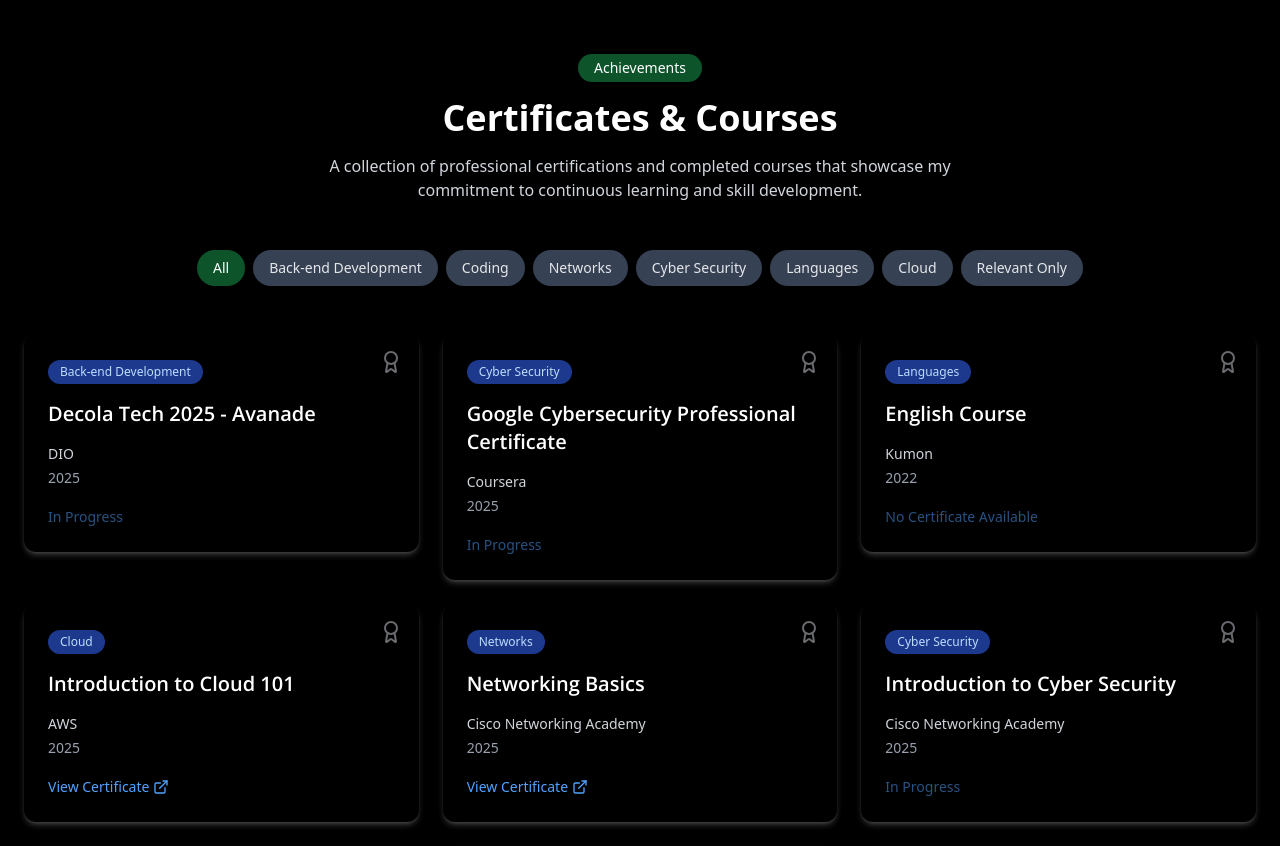
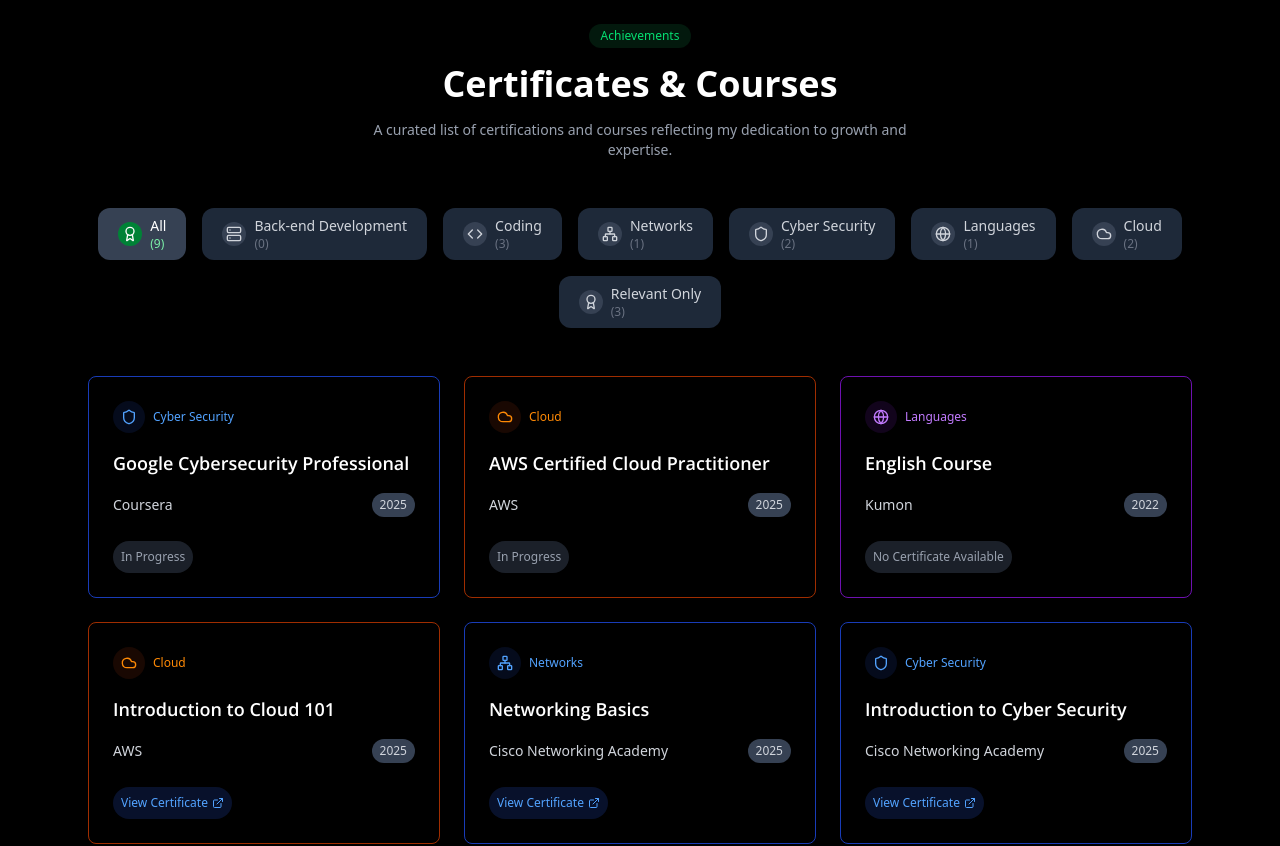
Before and after one commit to Ga5000/Portfolio, a React (Vite) app: page / in a window 1280 px wide. Shown: the part 4560-5406 px from the top of the page. Built offline with nearby package versions, Linux system fonts and the light colour scheme.

Commit message:
changes: improvement in the certifications and courses section, and new course completed and new certification in progress added

```diff
--- a/src/components/CertificateCard.tsx
+++ b/src/components/CertificateCard.tsx
@@ -1,11 +1,12 @@
 import { motion } from "framer-motion";
-import { Award, ExternalLink } from "lucide-react";
+import { Award, ExternalLink, Server, Code, Network, Shield, Globe, Cloud } from "lucide-react";
 
 interface CertificateCardProps {
   title: string;
   issuer: string;
   date: string;
   category: string;
+  originalCategory: string;
   link?: string;
   darkMode: boolean;
   viewCertificateText: string;
@@ -19,13 +20,79 @@
   issuer,
   date,
   category,
+  originalCategory,
   link,
   darkMode,
   viewCertificateText,
   inProgressText,
   noCertificateText,
-  currentYear
+  currentYear,
 }: CertificateCardProps) => {
+  // Define category styles based on original category and dark mode
+  const getCategoryStyles = (category: string) => {
+    switch (category) {
+      case "Back-end Development":
+        return {
+          Icon: Server,
+          color: darkMode ? "text-green-400" : "text-green-600",
+          bgColor: darkMode ? "bg-green-900/20" : "bg-green-50",
+          borderColor: darkMode ? "border-green-800" : "border-green-100",
+          ribbonColor: darkMode ? "from-green-900 to-green-800" : "from-green-100 to-green-200",
+        };
+      case "Coding":
+        return {
+          Icon: Code,
+          color: darkMode ? "text-yellow-400" : "text-yellow-600",
+          bgColor: darkMode ? "bg-yellow-900/20" : "bg-yellow-50",
+          borderColor: darkMode ? "border-yellow-800" : "border-yellow-100",
+          ribbonColor: darkMode ? "from-yellow-900 to-yellow-800" : "from-yellow-100 to-yellow-200",
+        };
+      case "Networks":
+        return {
+          Icon: Network,
+          color: darkMode ? "text-blue-400" : "text-blue-600",
+          bgColor: darkMode ? "bg-blue-900/20" : "bg-blue-50",
+          borderColor: darkMode ? "border-blue-800" : "border-blue-100",
+          ribbonColor: darkMode ? "from-blue-900 to-blue-800" : "from-blue-100 to-blue-200",
+        };
+      case "Cyber Security":
+        return {
+          Icon: Shield,
+          color: darkMode ? "text-blue-400" : "text-blue-600",
+          bgColor: darkMode ? "bg-blue-900/20" : "bg-blue-50",
+          borderColor: darkMode ? "border-blue-800" : "border-blue-100",
+          ribbonColor: darkMode ? "from-blue-900 to-blue-800" : "from-blue-100 to-blue-200",
+        };
+      case "Languages":
+        return {
+          Icon: Globe,
+          color: darkMode ? "text-purple-400" : "text-purple-600",
+          bgColor: darkMode ? "bg-purple-900/20" : "bg-purple-50",
+          borderColor: darkMode ? "border-purple-800" : "border-purple-100",
+          ribbonColor: darkMode ? "from-purple-900 to-purple-800" : "from-purple-100 to-purple-200",
+        };
+      case "Cloud":
+        return {
+          Icon: Cloud,
+          color: darkMode ? "text-orange-400" : "text-orange-600",
+          bgColor: darkMode ? "bg-orange-900/20" : "bg-orange-50",
+          borderColor: darkMode ? "border-orange-800" : "border-orange-100",
+          ribbonColor: darkMode ? "from-orange-900 to-orange-800" : "from-orange-100 to-orange-200",
+        };
+      default:
+        return {
+          Icon: Award,
+          color: darkMode ? "text-gray-400" : "text-gray-600",
+          bgColor: darkMode ? "bg-gray-900/20" : "bg-gray-50",
+          borderColor: darkMode ? "border-gray-800" : "border-gray-100",
+          ribbonColor: darkMode ? "from-gray-900 to-gray-800" : "from-gray-100 to-gray-200",
+        };
+    }
+  };
+
+  const { Icon: CategoryIcon, color, bgColor, borderColor, ribbonColor } = getCategoryStyles(originalCategory);
+
+  // Determine link text or status
   const getLinkText = () => {
     if (link && link !== "") return viewCertificateText;
     return date === currentYear ? inProgressText : noCertificateText;
@@ -35,37 +102,44 @@
     <motion.div
       whileHover={{ y: -5 }}
       transition={{ type: "spring", stiffness: 300 }}
-      className={`relative p-6 rounded-xl backdrop-blur-lg shadow-md ${darkMode ? ' shadow-white/20' : ' shadow-gray-500/30'}`}
+      className={`relative p-6 rounded-lg overflow-hidden ${
+        darkMode ? " shadow-lg" : "bg-white shadow-md"
+      } ${borderColor} border border-opacity-40`}
     >
-      <div className="absolute top-4 right-4">
-        <Award className={`w-6 h-6 opacity-50 ${darkMode ? 'text-gray-300' : 'text-gray-500'}`} />
-      </div>
       <div className="space-y-4">
-        <div>
-          <span
-            className={`inline-block px-3 py-1 text-xs font-medium rounded-full ${darkMode ? 'bg-blue-900 text-blue-200' : 'bg-blue-100 text-blue-800'}`}
-          >
-            {category}
+        {/* Category with icon */}
+        <div className="flex items-center space-x-2">
+          <span className={`flex items-center justify-center p-2 rounded-full ${bgColor}`}>
+            <CategoryIcon className={`w-4 h-4 ${color}`} />
           </span>
+          <span className={`text-xs font-medium ${color}`}>{category}</span>
         </div>
-        <h3 className={`text-xl font-semibold ${darkMode ? ' text-white' : 'text-gray-900'}`}>
-          {title}
-        </h3>
-        <div className="space-y-1">
-          <p className={`text-sm font-medium ${darkMode ? 'text-gray-300' : 'text-gray-600'}`}>
-            {issuer}
+
+        {/* Title */}
+        <h3 className={`text-lg font-semibold ${darkMode ? "text-white" : "text-gray-800"}`}>{title}</h3>
+
+        {/* Issuer and date */}
+        <div className="flex justify-between items-center">
+          <p className={`text-sm ${darkMode ? "text-gray-300" : "text-gray-600"}`}>{issuer}</p>
+          <p className={`text-xs px-2 py-1 rounded-full ${darkMode ? "bg-gray-700 text-gray-300" : "bg-gray-100 text-gray-600"}`}>
+            {date}
           </p>
-          <p className={`text-sm ${darkMode ? 'text-gray-400' : 'text-gray-500'}`}>{date}</p>
         </div>
+
+        {/* Link or Status */}
         {link !== undefined && (
           <a
             href={link || "#"}
             target={link ? "_blank" : "_self"}
             rel={link ? "noopener noreferrer" : ""}
-            className={`inline-flex items-center text-sm transition-colors ${darkMode ? 'text-blue-400 hover:text-blue-200' : 'text-blue-600 hover:text-blue-800'} ${!link && 'pointer-events-none opacity-50'}`} // Disable interaction if no link
+            className={`inline-flex items-center mt-2 text-xs font-medium p-2 rounded-full transition-colors ${
+              darkMode
+                ? link ? "bg-blue-900/30 text-blue-400 hover:bg-blue-800/50" : "bg-gray-700/50 text-gray-400"
+                : link ? "bg-blue-50 text-blue-600 hover:bg-blue-100" : "bg-gray-100 text-gray-500"
+            } ${!link && "pointer-events-none"}`}
           >
             {getLinkText()}
-            {link && <ExternalLink className="ml-1 w-4 h-4" />}
+            {link && <ExternalLink className="ml-1 w-3 h-3" />}
           </a>
         )}
       </div>
--- a/src/sections/Certficates.tsx
+++ b/src/sections/Certficates.tsx
@@ -1,8 +1,21 @@
 import { useState } from "react";
 import { motion } from "framer-motion";
+import { Server, Code, Network, Shield, Globe, Cloud, Award } from "lucide-react";
 import CertificateCard from "../components/CertificateCard";
 
-const categories = ["All", "Back-end Development", "Coding", "Networks", "Cyber Security", "Languages", "Cloud", "Relevant Only"] as const;
+const categories = [
+  "All",
+  "Back-end Development",
+  "Coding",
+  "Networks",
+  "Cyber Security",
+  "Languages",
+  "Cloud",
+  "Relevant Only",
+] as const;
+
+type CategoryType = typeof categories[number];
+
 const userLanguage = navigator.language.toLowerCase();
 const isEnglish = userLanguage.startsWith("en");
 
@@ -10,20 +23,12 @@
   title: string;
   issuer: string;
   date: string;
-  category: typeof categories[number];
+  category: CategoryType;
   link: string;
   relevant: number;
 }
 
 const certificates: Certificate[] = [
-  {
-    title: "Decola Tech 2025 - Avanade",
-    issuer: "DIO",
-    date: "2025",
-    category: "Back-end Development",
-    link: "",
-    relevant: 1
-  },
   {
     title: "Java Basic",
     issuer: "HackerRank",
@@ -41,7 +46,7 @@
     relevant: 3
   },
   {
-    title: "Google Cybersecurity Professional Certificate",
+    title: "Google Cybersecurity Professional",
     issuer: "Coursera",
     date: "2025",
     category: "Cyber Security",
@@ -49,7 +54,15 @@
     relevant: 1
   },
   {
-    title : "Introduction to Cloud 101",
+    title: "AWS Certified Cloud Practitioner",
+    issuer: "AWS",
+    date: "2025",
+    category: "Cloud",
+    link: "",
+    relevant: 1
+  },
+  {
+    title: "Introduction to Cloud 101",
     issuer: "AWS",
     date: "2025",
     category: "Cloud",
@@ -69,7 +82,7 @@
     issuer: "Cisco Networking Academy",
     date: "2025",
     category: "Cyber Security",
-    link: "",
+    link: "https://drive.google.com/file/d/18nYeQ7KPRwQYMn_-QYwIUrjjd4QRFZAP/view?usp=sharing",
     relevant: 2
   },
   {
@@ -87,7 +100,7 @@
     category: "Languages",
     link: "",
     relevant: 1
-  }
+  },
 ];
 
 interface CertificatesProps {
@@ -98,48 +111,95 @@
   en: {
     achievements: "Achievements",
     title: "Certificates & Courses",
-    description: "A collection of professional certifications and completed courses that showcase my commitment to continuous learning and skill development.",
+    description:
+      "A curated list of certifications and courses reflecting my dedication to growth and expertise.",
     categories: {
-      All: "All",
+      "All": "All",
       "Back-end Development": "Back-end Development",
-      Coding: "Coding",
-      Networks: "Networks",
+      "Coding": "Coding",
+      "Networks": "Networks",
       "Cyber Security": "Cyber Security",
-      Languages: "Languages",
-      Cloud: "Cloud",
-      "Relevant Only": "Relevant Only"
+      "Languages": "Languages",
+      "Cloud": "Cloud",
+      "Relevant Only": "Relevant Only",
     },
     viewCertificate: "View Certificate",
     inProgress: "In Progress",
-    noCertificate: "No Certificate Available"
+    noCertificate: "No Certificate Available",
   },
   pt: {
     achievements: "Conquistas",
     title: "Certificados e Cursos",
-    description: "Uma coleção de certificações profissionais e cursos concluídos que demonstram meu compromisso com o aprendizado contínuo e o desenvolvimento de habilidades.",
+    description:
+      "Uma lista selecionada de certificações e cursos que refletem minha dedicação ao crescimento e à expertise.",
     categories: {
-      All: "Todos",
+      "All": "Todos",
       "Back-end Development": "Desenvolvimento Back-end",
-      Coding: "Codificação",
-      Networks: "Redes",
+      "Coding": "Codificação",
+      "Networks": "Redes",
       "Cyber Security": "Segurança Cibernética",
-      Languages: "Idiomas",
-      Cloud: "Nuvem",
-      "Relevant Only": "Apenas Relevantes"
+      "Languages": "Idiomas",
+      "Cloud": "Nuvem",
+      "Relevant Only": "Apenas Relevantes",
     },
     viewCertificate: "Ver Certificado",
     inProgress: "Em Progresso",
-    noCertificate: "Certificado Não Disponível"
+    noCertificate: "Certificado Não Disponível",
+  },
+};
+
+// Category icon mapping with proper typing
+const categoryIcons: Record<CategoryType, React.ElementType> = {
+  "All": Award,
+  "Back-end Development": Server,
+  "Coding": Code,
+  "Networks": Network,
+  "Cyber Security": Shield,
+  "Languages": Globe,
+  "Cloud": Cloud,
+  "Relevant Only": Award,
+};
+
+const Certificates: React.FC<CertificatesProps> = ({ darkMode }) => {
+  const [selectedCategory, setSelectedCategory] = useState<CategoryType>("All");
+  const currentYear = new Date().getFullYear().toString();
+  const t = isEnglish ? translations.en : translations.pt;
+
+  // Calculate the number of certificates per category with proper typing
+  const categoryCounts = categories.reduce<Record<CategoryType, number>>((acc, category) => {
+    if (category === "All") {
+      acc[category] = certificates.length;
+    } else if (category === "Relevant Only") {
+      acc[category] = certificates.filter(cert => cert.relevant <= 1).length;
+    } else {
+      acc[category] = certificates.filter(cert => cert.category === category).length;
+    }
+    return acc;
+  }, {} as Record<CategoryType, number>);
+
+  // Get category color based on category name and dark mode
+  const getCategoryColor = (category: CategoryType) => {
+    switch (category) {
+      case "Back-end Development":
+        return darkMode ? "bg-green-900/30 text-green-400" : "bg-green-100 text-green-600";
+      case "Coding":
+        return darkMode ? "bg-yellow-900/30 text-yellow-400" : "bg-yellow-100 text-yellow-600";
+      case "Networks":
+        return darkMode ? "bg-blue-900/30 text-blue-400" : "bg-blue-100 text-blue-600";
+      case "Cyber Security":
+        return darkMode ? "bg-blue-900/30 text-blue-400" : "bg-blue-100 text-blue-600";
+      case "Languages":
+        return darkMode ? "bg-purple-900/30 text-purple-400" : "bg-purple-100 text-purple-600";
+      case "Cloud":
+        return darkMode ? "bg-orange-900/30 text-orange-400" : "bg-orange-100 text-orange-600";
+      default:
+        return darkMode ? "bg-gray-800 text-white" : "bg-gray-100 text-gray-700";
     }
   };
 
-const Certificates: React.FC<CertificatesProps> = ({ darkMode }) => {
-  const [selectedCategory, setSelectedCategory] = useState<typeof categories[number]>("All");
-  const currentYear = new Date().getFullYear().toString();
-  const t = isEnglish ? translations.en : translations.pt;
-
+  // Filter and sort certificates by relevancy
   const filteredCertificates = certificates
-    .filter(cert => {
+    .filter((cert) => {
       if (selectedCategory === "All") return true;
       if (selectedCategory === "Relevant Only") return cert.relevant <= 1;
       return cert.category === selectedCategory;
@@ -147,68 +207,141 @@
     .sort((a, b) => a.relevant - b.relevant);
 
   return (
-    <section className={`py-16 px-4 md:px-6 max-w-7xl mx-auto`} id="certificates">
+    <section className={`py-16 px-4 md:px-6 max-w-6xl mx-auto ${darkMode ? "" : "bg-gray-50"}`} id="certificates">
       <div className="space-y-12">
+        {/* Header */}
         <div className="text-center space-y-4">
-          <span className={`inline-block px-4 py-1 text-sm font-medium rounded-full ${
-            darkMode
-              ? 'bg-green-900 text-white'
-              : 'bg-green-500 text-black'
-          }`}>
+          <motion.span
+            initial={{ opacity: 0, y: -10 }}
+            animate={{ opacity: 1, y: 0 }}
+            className={`inline-block px-3 py-1 text-xs font-medium rounded-full ${
+              darkMode ? "bg-green-900/30 text-green-400" : "bg-green-100 text-green-700"
+            }`}
+          >
             {t.achievements}
-          </span>
-          <h2 className={`text-3xl md:text-4xl font-semibold ${
-            darkMode ? 'text-white' : 'text-gray-900'
-          }`}>
+          </motion.span>
+          <motion.h2
+            initial={{ opacity: 0 }}
+            animate={{ opacity: 1 }}
+            transition={{ delay: 0.1 }}
+            className={`text-3xl md:text-4xl font-bold ${
+              darkMode ? "text-white" : "text-gray-900"
+            }`}
+          >
             {t.title}
-          </h2>
-          <p className={`text-base max-w-2xl mx-auto ${
-            darkMode ? 'text-gray-300' : 'text-gray-600'
-          }`}>
+          </motion.h2>
+          <motion.p
+            initial={{ opacity: 0 }}
+            animate={{ opacity: 1 }}
+            transition={{ delay: 0.2 }}
+            className={`text-sm max-w-xl mx-auto ${
+              darkMode ? "text-gray-400" : "text-gray-600"
+            }`}
+          >
             {t.description}
-          </p>
+          </motion.p>
         </div>
-        <div className="flex flex-wrap justify-center gap-2">
-          {categories.map((category) => (
-            <button
+
+        {/* Visual Category Filter - FIXED with proper alignment and hover/click effects */}
+        <motion.div
+          initial={{ opacity: 0, y: 20 }}
+          animate={{ opacity: 1, y: 0 }}
+          transition={{ delay: 0.3 }}
+          className="flex flex-wrap justify-center gap-4"
+        >
+          {categories.map((category) => {
+            const CategoryIcon = categoryIcons[category];
+            const isSelected = selectedCategory === category;
+
+            return (
+              <motion.button
               key={category}
               onClick={() => setSelectedCategory(category)}
-              className={`px-4 py-2 rounded-full cursor-pointer text-sm font-medium transition-colors ${
-                selectedCategory === category
+              className={`flex items-center justify-center space-x-2 px-5 py-2 rounded-xl transition-all
+                ${isSelected
                   ? darkMode
-                    ? 'bg-green-900 text-white'
-                    : 'bg-green-500 text-black'
+                    ? "bg-gray-700 text-white shadow-md"
+                    : "bg-green-500 text-white shadow-md"
                   : darkMode
-                    ? 'bg-gray-700 text-gray-200 hover:bg-gray-600'
-                    : 'bg-gray-300 text-gray-600 hover:bg-gray-200'
-              }`}
+                    ? "bg-gray-800"
+                    : "bg-white shadow-sm"
+                }
+                ${!isSelected && darkMode ? "hover:bg-gray-700" : ""}
+                ${!isSelected && !darkMode ? "hover:bg-gray-50" : ""}
+              `}
+              whileHover={{ scale: 1.05 }}
+              whileTap={{ scale: 0.98 }}
             >
+                <span className={`flex items-center justify-center p-1 rounded-full ${
+                  isSelected
+                    ? darkMode ? "bg-green-700 text-white" : "bg-white text-green-600"
+                    : darkMode ? "bg-gray-700" : "bg-gray-100"
+                }`}>
+                  <CategoryIcon className={`w-4 h-4 ${
+                    isSelected
+                      ? darkMode ? "text-white" : "text-green-600"
+                      : darkMode ? "text-gray-300" : "text-gray-600"
+                  }`} />
+                </span>
+
+                <div className="flex flex-col items-start">
+                  <span className={`text-sm font-medium ${
+                    isSelected
+                      ? darkMode ? "text-white" : "text-white"
+                      : darkMode ? "text-gray-300" : "text-gray-700"
+                  }`}>
                     {t.categories[category]}
-            </button>
-          ))}
+                  </span>
+                  <span className={`text-xs ${
+                    isSelected
+                      ? darkMode ? "text-green-300" : "text-green-100"
+                      : darkMode ? "text-gray-500" : "text-gray-500"
+                  }`}>
+                    ({categoryCounts[category]})
+                  </span>
                 </div>
+              </motion.button>
+            );
+          })}
+        </motion.div>
+
+        {/* Certificates Grid */}
         <motion.div
           layout
           className="grid grid-cols-1 md:grid-cols-2 lg:grid-cols-3 gap-6"
         >
-          {filteredCertificates.map((cert, index) => (
+          {filteredCertificates.length > 0 ? (
+            filteredCertificates.map((cert, index) => (
               <motion.div
-              key={cert.title}
+                key={`${cert.title}-${cert.issuer}`}
                 initial={{ opacity: 0, y: 20 }}
                 animate={{ opacity: 1, y: 0 }}
-              transition={{ delay: index * 0.1 }}
+                transition={{ delay: index * 0.05 + 0.4 }}
               >
                 <CertificateCard
                   darkMode={darkMode}
-                {...cert}
+                  title={cert.title}
+                  issuer={cert.issuer}
+                  date={cert.date}
                   category={t.categories[cert.category]}
+                  originalCategory={cert.category}
+                  link={cert.link}
                   viewCertificateText={t.viewCertificate}
                   inProgressText={t.inProgress}
                   noCertificateText={t.noCertificate}
                   currentYear={currentYear}
                 />
               </motion.div>
-          ))}
+            ))
+          ) : (
+            <motion.div
+              initial={{ opacity: 0 }}
+              animate={{ opacity: 1 }}
+              className={`col-span-full text-center py-12 ${darkMode ? "text-gray-400" : "text-gray-500"}`}
+            >
+              No certificates found for this category
+            </motion.div>
+          )}
         </motion.div>
       </div>
     </section>
```
Also changed, not shown: src/App.tsx (+15 -13 lines). Lines whose indentation alone changed are shown as unchanged.
